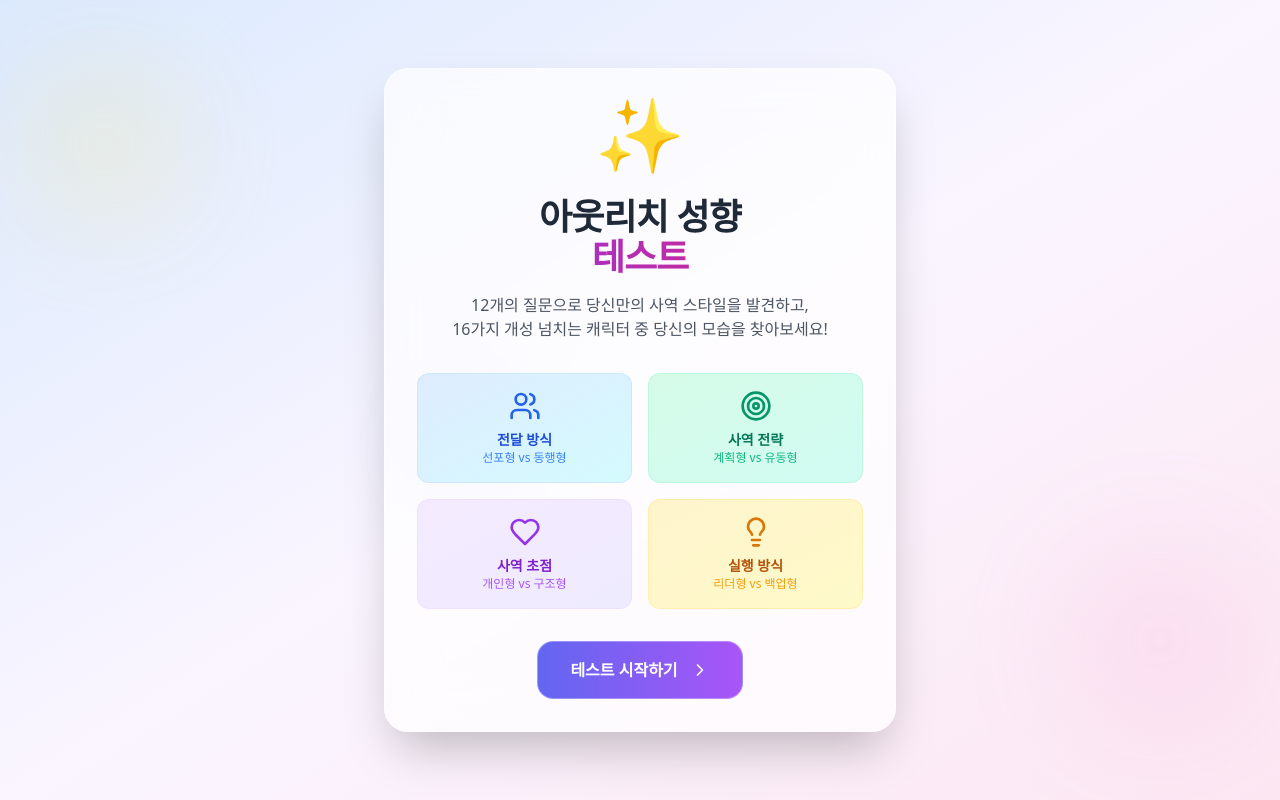
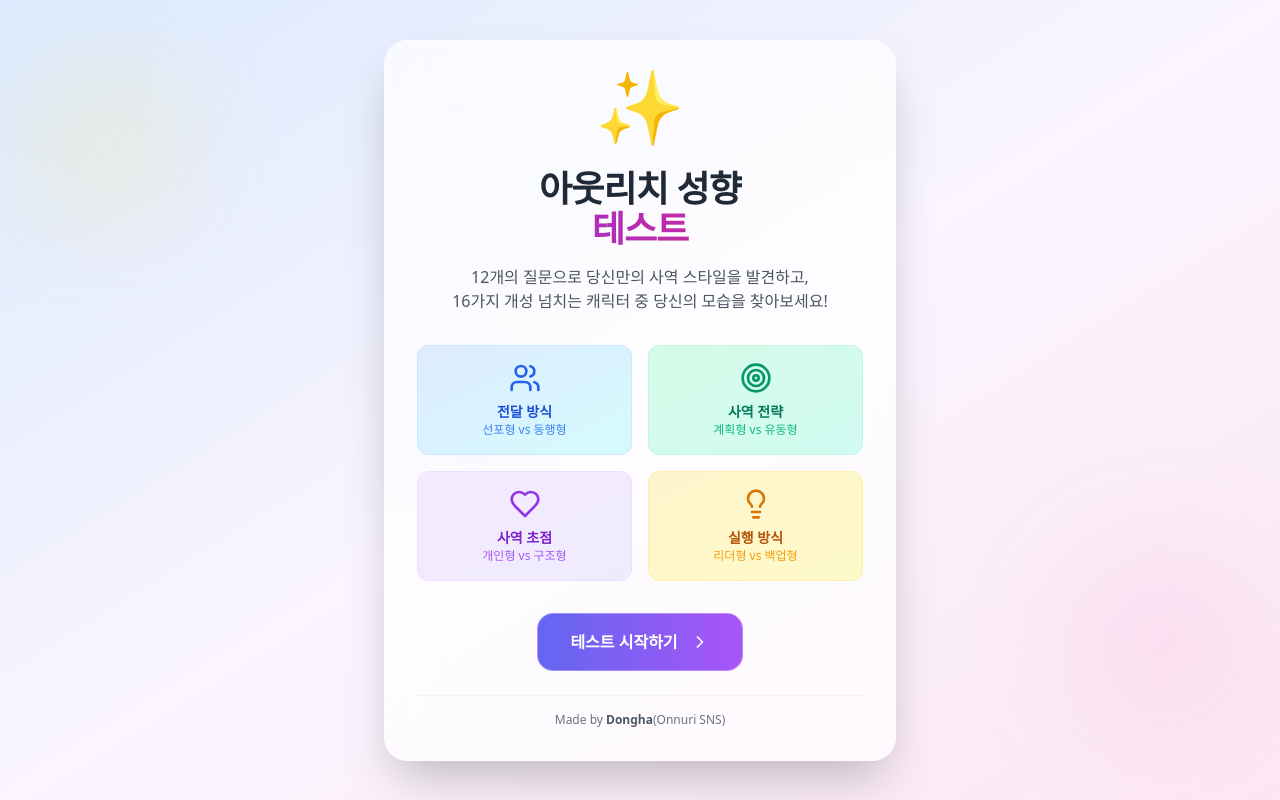
Before and after one commit to hisgracentruth/outreach-mbti, a React (Vite) app: page / in a window 1280 px wide. Built offline with nearby package versions, Linux system fonts and the light colour scheme.

Commit message:
Update App.jsx

```diff
--- a/src/App.jsx
+++ b/src/App.jsx
@@ -883,6 +883,15 @@ const calculateResult = (finalAnswers) => {
             <RotateCcw className="w-5 h-5 mr-3" />
             다시 테스트하기
           </button>
+
+            {/* Footer */}
+            <div className="mt-6 pt-4 border-t border-gray-200/50 text-center">
+              <p className="text-xs text-gray-500">
+                Made by{' '}
+                <span className="font-semibold text-gray-600">Dongha</span>(Onnuri SNS)
+              </p>
+            </div>
+
         </div>
       </div>
     );
@@ -942,11 +951,21 @@ const calculateResult = (finalAnswers) => {
               테스트 시작하기
               <ChevronRight className="w-5 h-5 ml-3" />
             </button>
+
+            {/* Footer */}
+            <div className="mt-6 pt-4 border-t border-gray-200/50 text-center">
+              <p className="text-xs text-gray-500">
+                Made by{' '}
+                <span className="font-semibold text-gray-600">Dongha</span>(Onnuri SNS)
+              </p>
+            </div>
+
           </div>
         </div>
       </div>
     );
   }
+
 
   return (
     <div className="min-h-screen bg-gradient-to-br from-blue-100 via-purple-50 to-pink-100 flex items-center justify-center p-1 sm:p-4 relative overflow-hidden">
```
